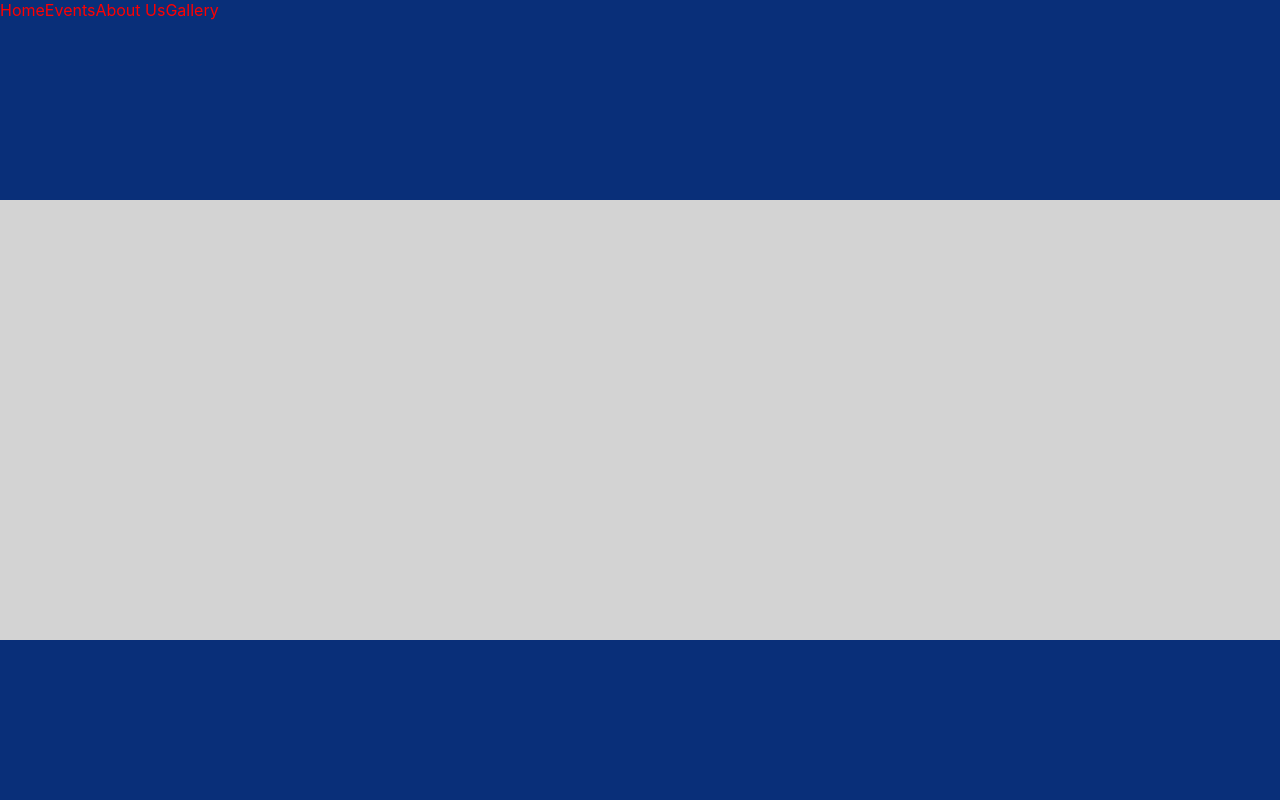
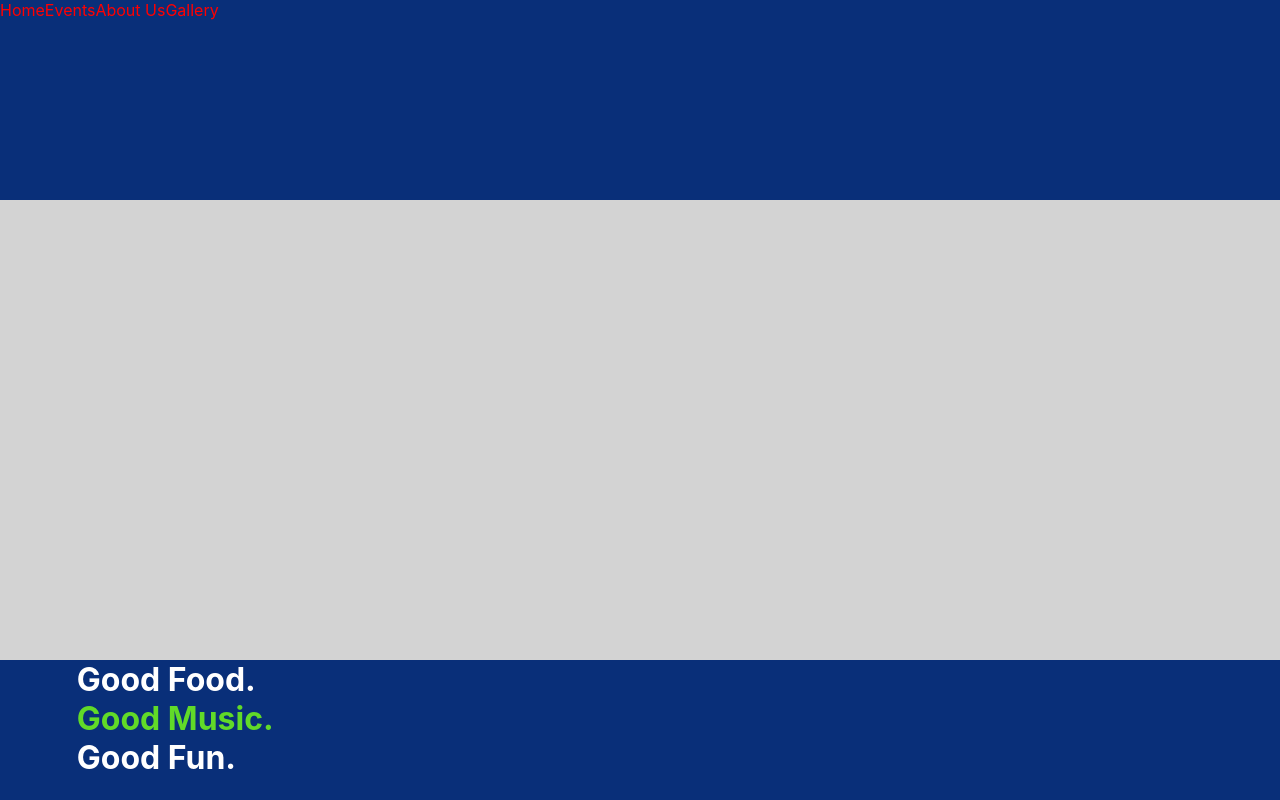
Before and after one commit to cballrun/crawfish-for-a-cause, a React (Create React App) app: page / in a window 1280 px wide. Built offline with nearby package versions, Linux system fonts and the light colour scheme; no server answers.

Commit message:
Footer text styling and positioning

```diff
--- a/src/components/features/footer.js
+++ b/src/components/features/footer.js
@@ -3,7 +3,15 @@ import styles from '../styles/footer.module.css'
 function Footer() {
     return (
         <div className={styles.footer}>
-
+            <text className={styles.footerText}>
+                Good Food.
+            </text>
+            <text className={styles.footerTextMid}>
+               Good Music.
+            </text>
+            <text className={styles.footerText}>
+               Good Fun.
+            </text>
         </div>
     )
 }
--- a/src/components/styles/footer.module.css
+++ b/src/components/styles/footer.module.css
@@ -1,10 +1,32 @@
 .footer {
     display: flex;
-    flex-direction: row;
+    flex-direction: column;
     width: 100vw;
-    height: 20vh;
+    height: 17.5vh;
     background-color: #092f79;
     position: absolute;
     bottom: 0;
 
 }
+
+.footerText {
+    display: flex;
+    justify-content: left;
+    color: #FFFFFF;
+    font-family: 'Monsterrat' sans-serif;;
+    font-size: 4vh;
+    font-weight: bold;
+    padding-left: 6vw;
+
+
+}
+.footerTextMid {
+    display: flex;
+    justify-content: left;
+    color: #61DA28;
+    font-family: 'Monsterrat' sans-serif;;
+    font-size: 4vh;
+    font-weight: bold;
+    padding-left: 6vw;
+
+}
```
